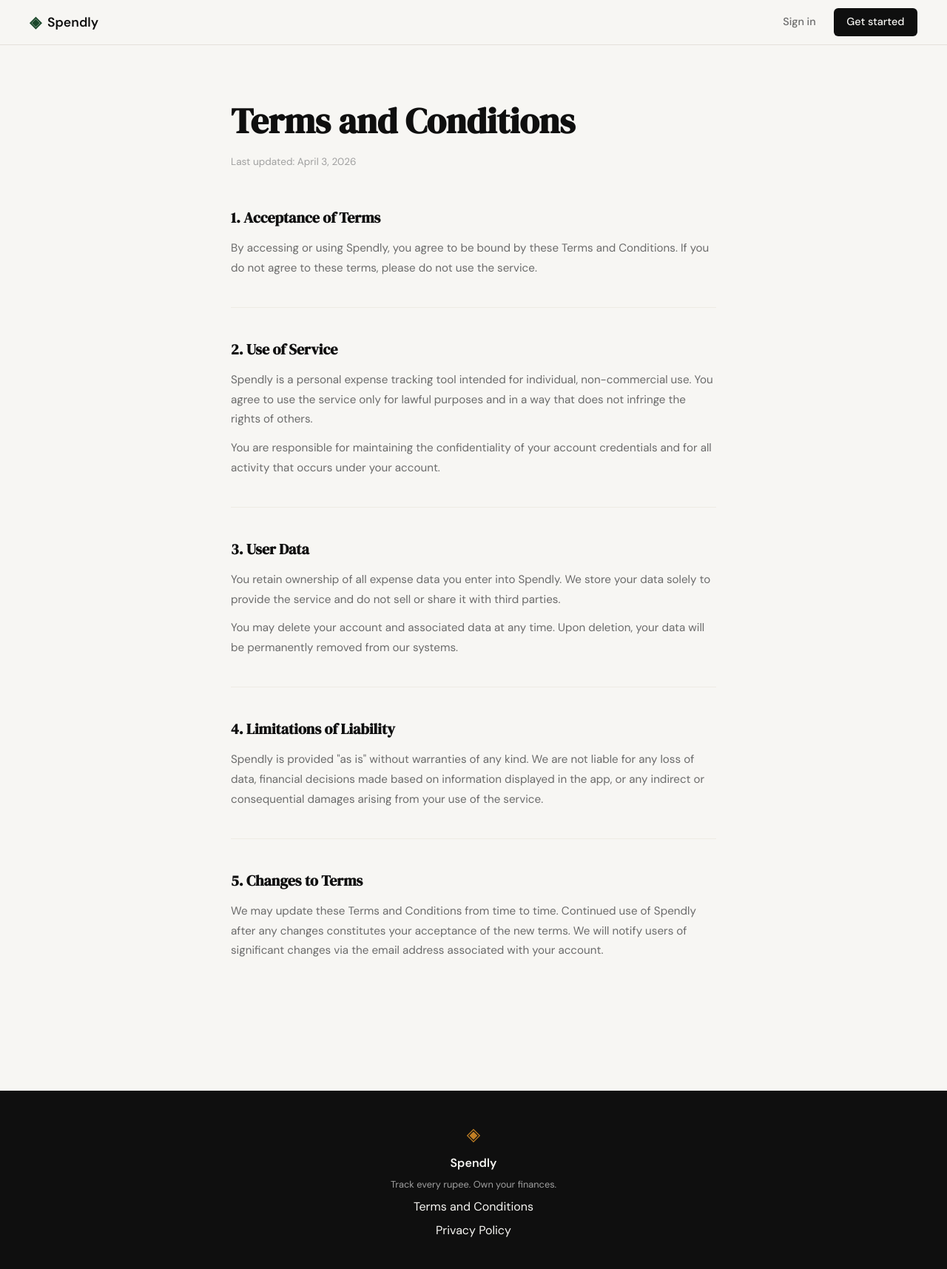
After one commit to purveshkatkoria/spendly, a Flask app: page /terms in a window 1280 px wide. The commit adds this page. Shown: the whole page at 74% size. Run offline with Flask 3, Linux system fonts and the light colour scheme.

Commit message:
landing: add terms and conditions page and route

```diff
--- a/app.py
+++ b/app.py
@@ -26,6 +26,11 @@ def login():
 # Placeholder routes — students will implement these                  #
 # ------------------------------------------------------------------ #
 
+@app.route("/terms")
+def terms():
+    return render_template("terms.html")
+
+
 @app.route("/logout")
 def logout():
     return "Logout — coming in Step 3"
--- a/static/css/style.css
+++ b/static/css/style.css
@@ -508,6 +508,57 @@ a { color: inherit; text-decoration: none; }
 }
 
 /* ------------------------------------------------------------------ */
+/* Terms page                                                          */
+/* ------------------------------------------------------------------ */
+
+.terms-page {
+    padding: 4rem 2rem 6rem;
+    max-width: 720px;
+    margin: 0 auto;
+}
+
+.terms-title {
+    font-family: var(--font-display);
+    font-size: clamp(2rem, 4vw, 3rem);
+    color: var(--ink);
+    margin-bottom: 0.4rem;
+}
+
+.terms-updated {
+    font-size: 0.85rem;
+    color: var(--ink-faint);
+    margin-bottom: 3rem;
+}
+
+.terms-section {
+    margin-bottom: 2.5rem;
+    padding-bottom: 2.5rem;
+    border-bottom: 1px solid var(--border-soft);
+}
+
+.terms-section:last-child {
+    border-bottom: none;
+}
+
+.terms-section h2 {
+    font-family: var(--font-display);
+    font-size: 1.25rem;
+    color: var(--ink);
+    margin-bottom: 0.75rem;
+}
+
+.terms-section p {
+    font-size: 0.95rem;
+    color: var(--ink-muted);
+    line-height: 1.75;
+    margin-bottom: 0.75rem;
+}
+
+.terms-section p:last-child {
+    margin-bottom: 0;
+}
+
+/* ------------------------------------------------------------------ */
 /* Responsive                                                          */
 /* ------------------------------------------------------------------ */
 
--- a/templates/base.html
+++ b/templates/base.html
@@ -34,7 +34,7 @@
             <span class="brand-icon">◈</span>
             <span class="footer-name">Spendly</span>
             <p class="footer-copy">Track every rupee. Own your finances.</p>
-            <a href="#">Terms and Conditions</a>
+            <a href="/terms">Terms and Conditions</a>
             <a href="#">Privacy Policy</a>
         </div>
     </footer>
--- /dev/null
+++ b/templates/terms.html
@@ -0,0 +1,39 @@
+{% extends "base.html" %}
+
+{% block title %}Terms and Conditions — Spendly{% endblock %}
+
+{% block content %}
+
+<section class="terms-page">
+        <h1 class="terms-title">Terms and Conditions</h1>
+        <p class="terms-updated">Last updated: April 3, 2026</p>
+
+        <div class="terms-section">
+            <h2>1. Acceptance of Terms</h2>
+            <p>By accessing or using Spendly, you agree to be bound by these Terms and Conditions. If you do not agree to these terms, please do not use the service.</p>
+        </div>
+
+        <div class="terms-section">
+            <h2>2. Use of Service</h2>
+            <p>Spendly is a personal expense tracking tool intended for individual, non-commercial use. You agree to use the service only for lawful purposes and in a way that does not infringe the rights of others.</p>
+            <p>You are responsible for maintaining the confidentiality of your account credentials and for all activity that occurs under your account.</p>
+        </div>
+
+        <div class="terms-section">
+            <h2>3. User Data</h2>
+            <p>You retain ownership of all expense data you enter into Spendly. We store your data solely to provide the service and do not sell or share it with third parties.</p>
+            <p>You may delete your account and associated data at any time. Upon deletion, your data will be permanently removed from our systems.</p>
+        </div>
+
+        <div class="terms-section">
+            <h2>4. Limitations of Liability</h2>
+            <p>Spendly is provided "as is" without warranties of any kind. We are not liable for any loss of data, financial decisions made based on information displayed in the app, or any indirect or consequential damages arising from your use of the service.</p>
+        </div>
+
+        <div class="terms-section">
+            <h2>5. Changes to Terms</h2>
+            <p>We may update these Terms and Conditions from time to time. Continued use of Spendly after any changes constitutes your acceptance of the new terms. We will notify users of significant changes via the email address associated with your account.</p>
+        </div>
+</section>
+
+{% endblock %}
```
Also changed, not shown: file.txt (added, +77 -0 lines), .claude/settings.local.json (added).
